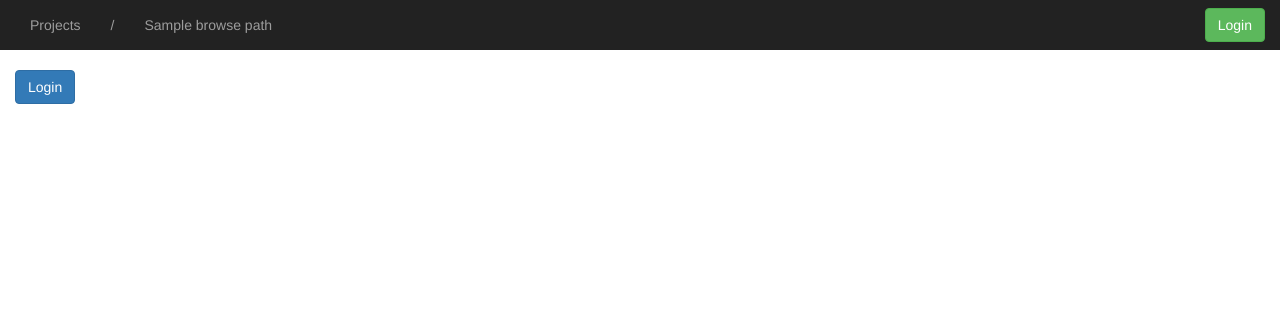
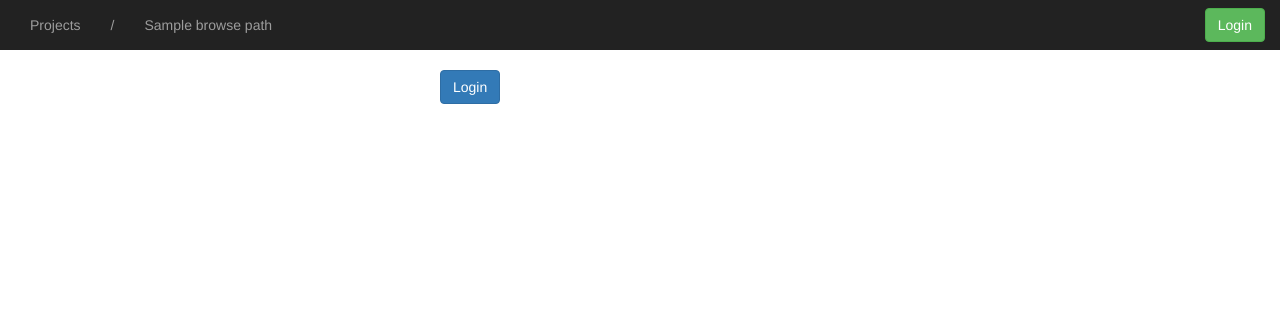
Before and after one commit to ercpe/gitbrowser, a Django app: template src/gitbrowser/templates/registration/login.html in a window 1280 px wide. Shown: the top 310 px of the page. Run offline with Django 3.2, Linux system fonts and the light colour scheme; the template is opened without the code that fills it: most values are stand-ins (such as "Sample title", 1, 10 or a date in 2020); some libraries are stand-ins or nearby versions.

Commit message:
Login-Form styles

```diff
--- a/src/gitbrowser/static/site.css
+++ b/src/gitbrowser/static/site.css
@@ -8,6 +8,8 @@ nav .container { padding-left: 0px; }
 .login-logout { position: relative; left: -15px; }
 
 .sidebar h3 { margin-top: 5px; }
+
+.login-form { width: 400px; margin: 0 auto; }
 
 h1.repo-headline { margin-top: 0px; margin-bottom: 20px; }
 
--- a/src/gitbrowser/templates/registration/login.html
+++ b/src/gitbrowser/templates/registration/login.html
@@ -1,9 +1,9 @@
 {% extends "template.html" %}
 {% load bootstrap3 %}
 
-{% block content %}
-
-	<form method="post" action="" class="form" role="form">
+{% block body_content %}
+	<div class="container">
+		<form method="post" action="" class="form login-form" role="form">
 			{% csrf_token %}
 			{% bootstrap_form form %}
 
@@ -13,4 +13,5 @@
 
 			<input type="hidden" name="next" value="{{ next }}" />
 		</form>
+	</div>
 {% endblock %}
```
Lines whose indentation alone changed are shown as unchanged.
